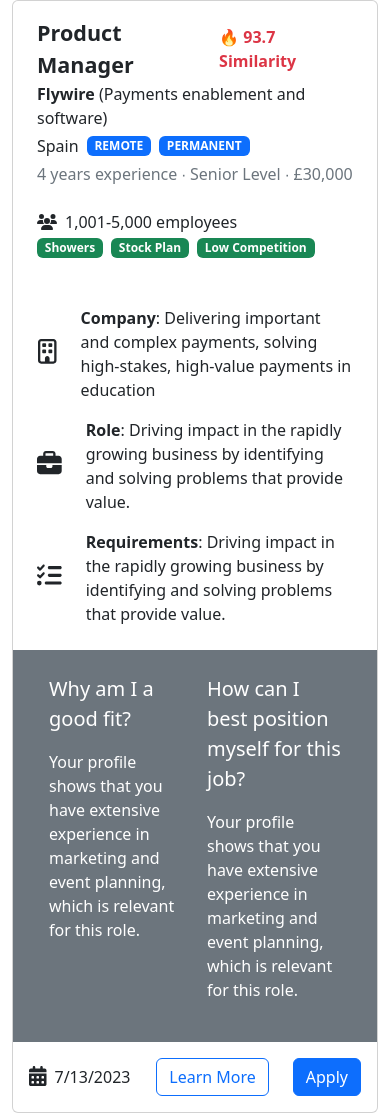
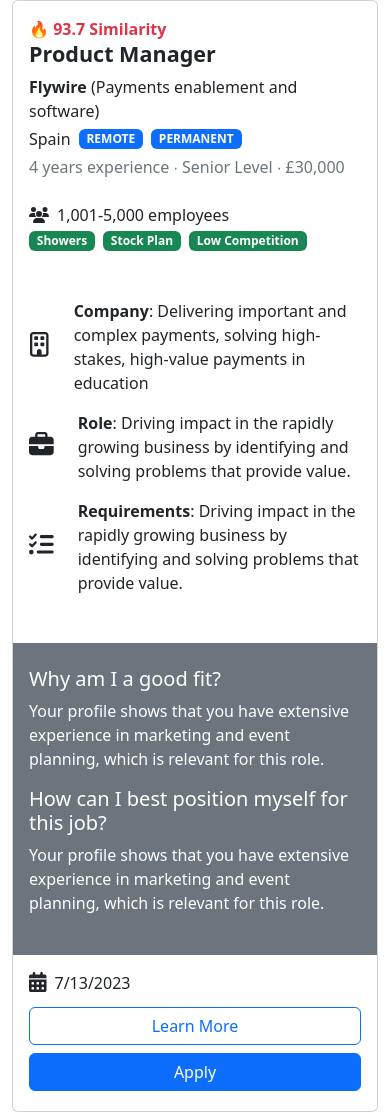
Before and after one commit to roberthangu/nextjobs, a React (Create React App) app: page / in a window 390 px wide. Built offline with nearby package versions, Linux system fonts and the light colour scheme.

Commit message:
Make job card mobile-friendly

```diff
--- a/src/JobCard.tsx
+++ b/src/JobCard.tsx
@@ -100,7 +100,10 @@
                 </p>
             </Stack>
             <Stack direction="horizontal" gap={4}>
-                <div style={{ width: "60px", height: "30px" }}className="text-center">
+                <div
+                    style={{ width: "60px", height: "30px" }}
+                    className="text-center"
+                >
                     <FontAwesomeIcon
                         icon={faBriefcase}
                         className="fs-2 text-center"
@@ -112,7 +115,10 @@
                 </p>
             </Stack>
             <Stack direction="horizontal" gap={4}>
-                <div style={{ width: "60px", height: "30px" }}className="text-center">
+                <div
+                    style={{ width: "60px", height: "30px" }}
+                    className="text-center"
+                >
                     <FontAwesomeIcon icon={faListCheck} className="fs-2" />
                 </div>
                 <p className="m-0">
@@ -129,13 +135,13 @@
     positioning: string;
 }) {
     return (
-        <Row xs={2} className="text-bg-secondary p-4 mx-0">
-            <Col>
-                <p className="fs-5">Why am I a good fit?</p>
+        <Row className="text-bg-secondary px-3 px-sm-4 py-4 mx-0">
+            <Col xs={12} md={6} className="px-0 pe-md-3">
+                <h5>Why am I a good fit?</h5>
                 <p>{props.commonalities}</p>
             </Col>
-            <Col>
-                <p className="fs-5">How can I best position myself for this job?</p>
+            <Col xs={12} md={6} className="px-0 ps-md-3">
+                <h5>How can I best position myself for this job?</h5>
                 <p>{props.positioning}</p>
             </Col>
         </Row>
@@ -151,16 +157,31 @@
     return (
         <Card>
             <Stack>
-                <Stack
-                    direction="horizontal"
-                    className="justify-content-between pt-3 px-4"
+                <Row className="pt-3 px-3 px-sm-4">
+                    <Col
+                        xs={{ span: 12, order: 2 }}
+                        sm={{ span: 7, order: 1 }}
+                        md={{ span: 5, order: 1 }}
+                        lg={3}
+                    >
+                        <h4 className="fw-semibold">{job.role}</h4>
+                    </Col>
+                    <Col
+                        xs={{ span: 12, order: 1 }}
+                        sm={{ span: 5, order: 2 }}
+                        md={{ span: 7, order: 2 }}
+                        lg={7}
+                    >
+                        <span className="fw-semibold text-danger">
+                            🔥 {job.similarity} Similarity
+                        </span>
+                    </Col>
+                </Row>
+                <Row
+                    xs={1}
+                    md={2}
+                    className="pb-4 px-3 px-sm-4 pb-5 pb-sm-4 g-5"
                 >
-                    <span className="fs-4 fw-semibold">{job.role}</span>
-                    <span className="fw-semibold text-danger">
-                        🔥 {job.similarity} Similarity
-                    </span>
-                </Stack>
-                <Row xs={1} md={2} className="pb-4 px-4 g-5">
                     <Col>
                         <RoleDetails {...job} />
                     </Col>
@@ -173,19 +194,21 @@
                     positioning="Your profile shows that you have extensive experience in marketing and event planning, which is relevant for this role."
                 />
             </Stack>
-            <Row className="p-3 align-items-center">
-                <Col>
+            <Row className="p-3 px-sm-4 align-items-center gx-2">
+                <Col xs={12} sm={6} className="mb-2 my-sm-0">
                     <FontAwesomeIcon
                         icon={faCalendarDays}
                         className="fs-5 me-2"
                     />
                     {job.postedAt.toLocaleDateString()}
                 </Col>
-                <Col xs="auto">
-                    <Button variant="outline-primary">Learn More</Button>
+                <Col xs={12} sm={3} className="my-1 my-sm-0">
+                    <Button variant="outline-primary" className="w-100">
+                        Learn More
+                    </Button>
                 </Col>
-                <Col xs="auto">
-                    <Button>Apply</Button>
+                <Col xs={12} sm={3} className="my-1 my-sm-0">
+                    <Button className="w-100">Apply</Button>
                 </Col>
             </Row>
         </Card>
```
